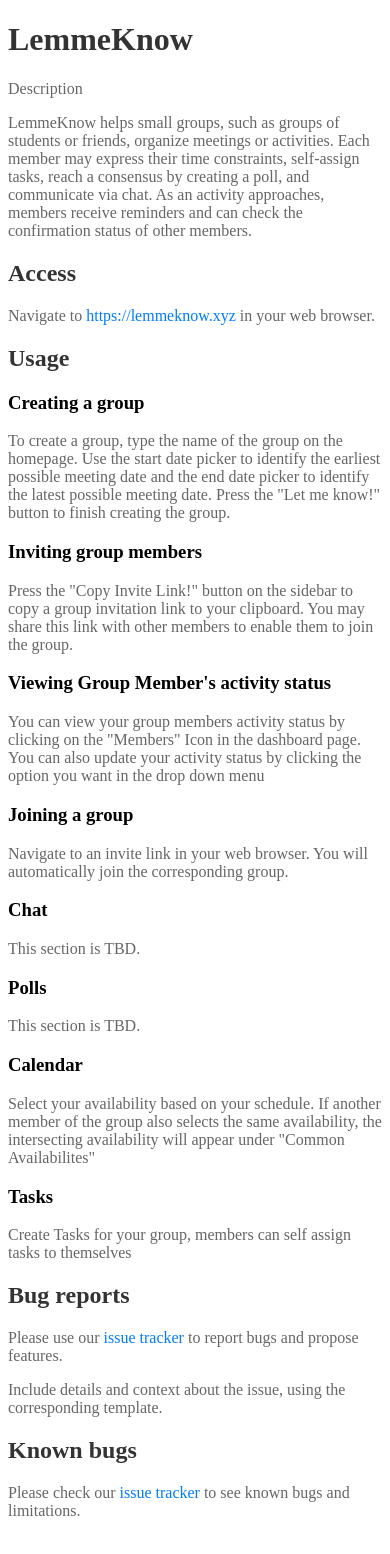
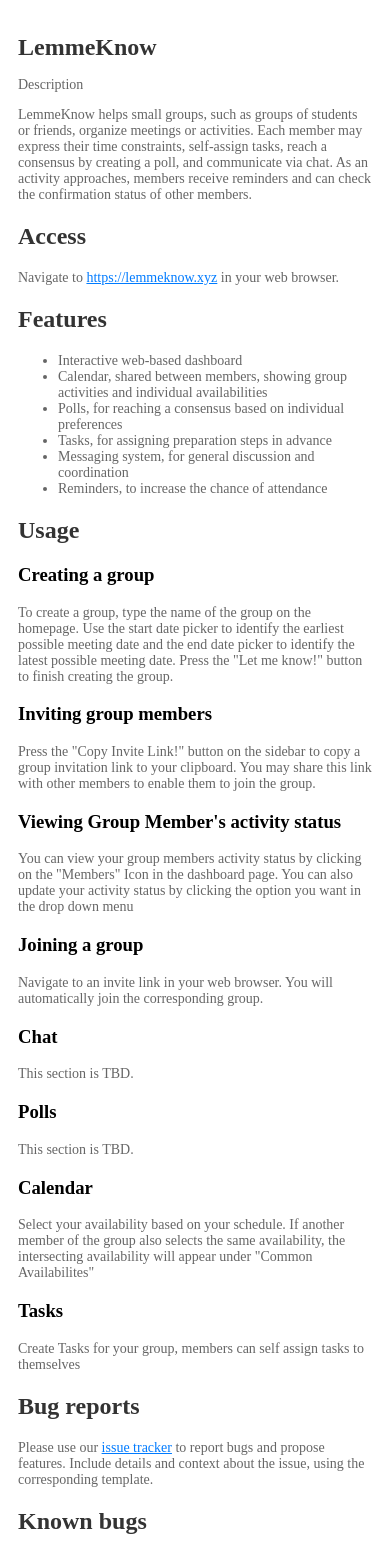
Before and after one commit to cse403-lemme-know/lemme-know, a SvelteKit app in the folder frontend/: page /features in a window 390 px wide. Shown: the top 1554 px of the page. Built offline with nearby package versions, Linux system fonts and the light colour scheme.

Commit message:
added features and made it prettier

```diff
--- a/frontend/src/routes/features/+page.svelte
+++ b/frontend/src/routes/features/+page.svelte
@@ -1,95 +1,138 @@
 <script>
 </script>
 
-<main>
+<main class="container">
 	<h1>LemmeKnow</h1>
 	<p>Description</p>
-	<p>
-		LemmeKnow helps small groups, such as groups of students or friends, organize meetings or
-		activities. Each member may express their time constraints, self-assign tasks, reach a consensus
-		by creating a poll, and communicate via chat. As an activity approaches, members receive
-		reminders and can check the confirmation status of other members.
-	</p>
+	<article>
+		<p>LemmeKnow helps small groups, such as groups of students or friends, organize meetings or activities. Each member may express their time constraints, self-assign tasks, reach a consensus by creating a poll, and communicate via chat. As an activity approaches, members receive reminders and can check the confirmation status of other members.</p>
+	</article>
 
+	<section class="access">
 		<h2>Access</h2>
-	<p>Navigate to <a href="https://lemmeknow.xyz">https://lemmeknow.xyz</a> in your web browser.</p>
+		<p>Navigate to <a href="https://lemmeknow.xyz" target="_blank" rel="noopener noreferrer">https://lemmeknow.xyz</a> in your web browser.</p>
+	</section>
 
+	<section class="features">
+		<h2>Features</h2>
+		<ul>
+			<li>Interactive web-based dashboard</li>
+			<li>Calendar, shared between members, showing group activities and individual availabilities</li>
+			<li>Polls, for reaching a consensus based on individual preferences</li>
+			<li>Tasks, for assigning preparation steps in advance</li>
+			<li>Messaging system, for general discussion and coordination</li>
+			<li>Reminders, to increase the chance of attendance</li>
+		</ul>
+	</section>
+
+	<section class="usage">
 		<h2>Usage</h2>
+		<div class="usage-section">
 			<h3>Creating a group</h3>
-	<p>
-		To create a group, type the name of the group on the homepage. Use the start date picker to
-		identify the earliest possible meeting date and the end date picker to identify the latest
-		possible meeting date. Press the "Let me know!" button to finish creating the group.
-	</p>
+			<p>To create a group, type the name of the group on the homepage. Use the start date picker to identify the earliest possible meeting date and the end date picker to identify the latest possible meeting date. Press the "Let me know!" button to finish creating the group.</p>
+		</div>
 
+		<div class="usage-section">
 			<h3>Inviting group members</h3>
-	<p>
-		Press the "Copy Invite Link!" button on the sidebar to copy a group invitation link to your
-		clipboard. You may share this link with other members to enable them to join the group.
-	</p>
+			<p>Press the "Copy Invite Link!" button on the sidebar to copy a group invitation link to your clipboard. You may share this link with other members to enable them to join the group.</p>
+		</div>
 
+		<div class="usage-section">
 			<h3>Viewing Group Member's activity status</h3>
 			<p>
 				You can view your group members activity status by clicking on the "Members" Icon in the
 				dashboard page. You can also update your activity status by clicking the option you want in the
 				drop down menu
 			</p>
+		</div>
 
+		<div class="usage-section">
 			<h3>Joining a group</h3>
 			<p>
 				Navigate to an invite link in your web browser. You will automatically join the corresponding
 				group.
 			</p>
+		</div>
 
+		<div class="usage-section">
 			<h3>Chat</h3>
 			<p>This section is TBD.</p>
 
+		</div>
+
+		<div class="usage-section">
 			<h3>Polls</h3>
 			<p>This section is TBD.</p>
+		</div>
 
+		<div class="usage-section">
 			<h3>Calendar</h3>
 			<p>
 				Select your availability based on your schedule. If another member of the group also selects the
 				same availability, the intersecting availability will appear under "Common Availabilites"
 			</p>
+		</div>
 
+		<div class="usage-section">
 			<h3>Tasks</h3>
 			<p>Create Tasks for your group, members can self assign tasks to themselves</p>
+		</div>
+	</section>
 
+	<section class="bug-reports">
 		<h2>Bug reports</h2>
-	<p>
-		Please use our <a href="https://github.com/cse403-lemmeknow/lemmeknow/issues">issue tracker</a> to
-		report bugs and propose features.
-	</p>
-	<p>Include details and context about the issue, using the corresponding template.</p>
+		<p>Please use our <a href="https://github.com/cse403-lemmeknow/lemmeknow/issues" target="_blank" rel="noopener noreferrer">issue tracker</a> to report bugs and propose features. Include details and context about the issue, using the corresponding template.</p>
+	</section>
 
+	<section class="known-bugs">
 		<h2>Known bugs</h2>
-	<p>
-		Please check our <a href="https://github.com/cse403-lemmeknow/lemmeknow/issues">issue tracker</a
-		> to see known bugs and limitations.
-	</p>
+		<p>Please check our <a href="https://github.com/cse403-lemmeknow/lemmeknow/issues" target="_blank" rel="noopener noreferrer">issue tracker</a> to see known bugs and limitations.</p>
+	</section>
 </main>
 
 <style>
-	h1,
-	h2 {
+	.container {
+		max-width: 800px;
+		margin: auto;
+		padding: 20px;
+	}
+
+	h1, h2 {
 		color: #333;
 	}
 
-	p,
-	a,
-	ul,
-	li {
+	article, section {
+		margin-bottom: 20px;
+	}
+
+	p, a, ul, li {
 		font-size: 16px;
 		color: #666;
 	}
 
 	a {
 		color: #007bff;
-		text-decoration: none;
 	}
 
 	a:hover {
 		text-decoration: underline;
 	}
+
+	.usage-section {
+		margin-bottom: 15px;
+	}
+
+	@media (max-width: 768px) {
+		.container {
+			padding: 10px;
+		}
+
+		h1, h2 {
+			font-size: 1.5rem;
+		}
+
+		p, a, ul, li {
+			font-size: 14px;
+		}
+	}
 </style>
```
Lines whose indentation alone changed are shown as unchanged.
